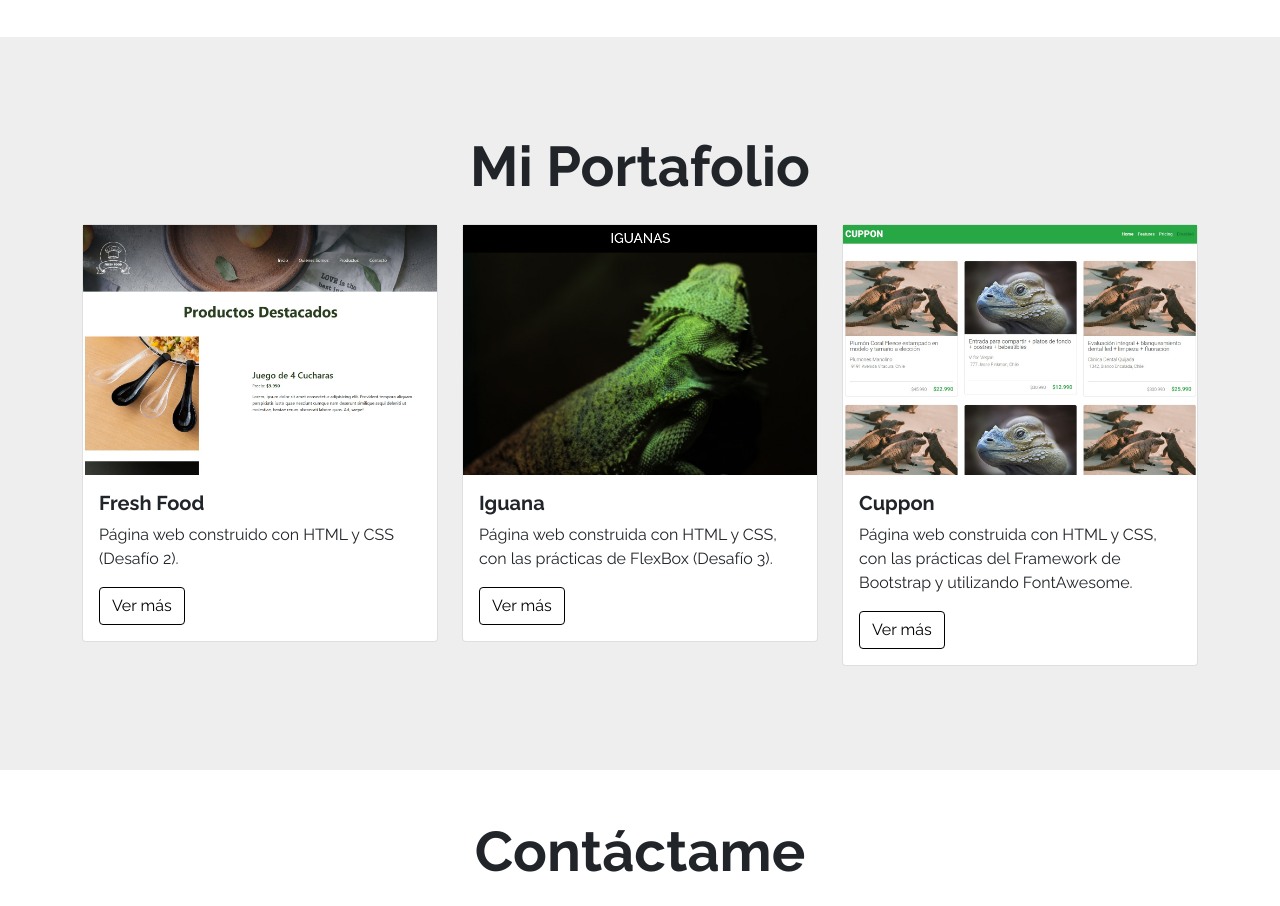
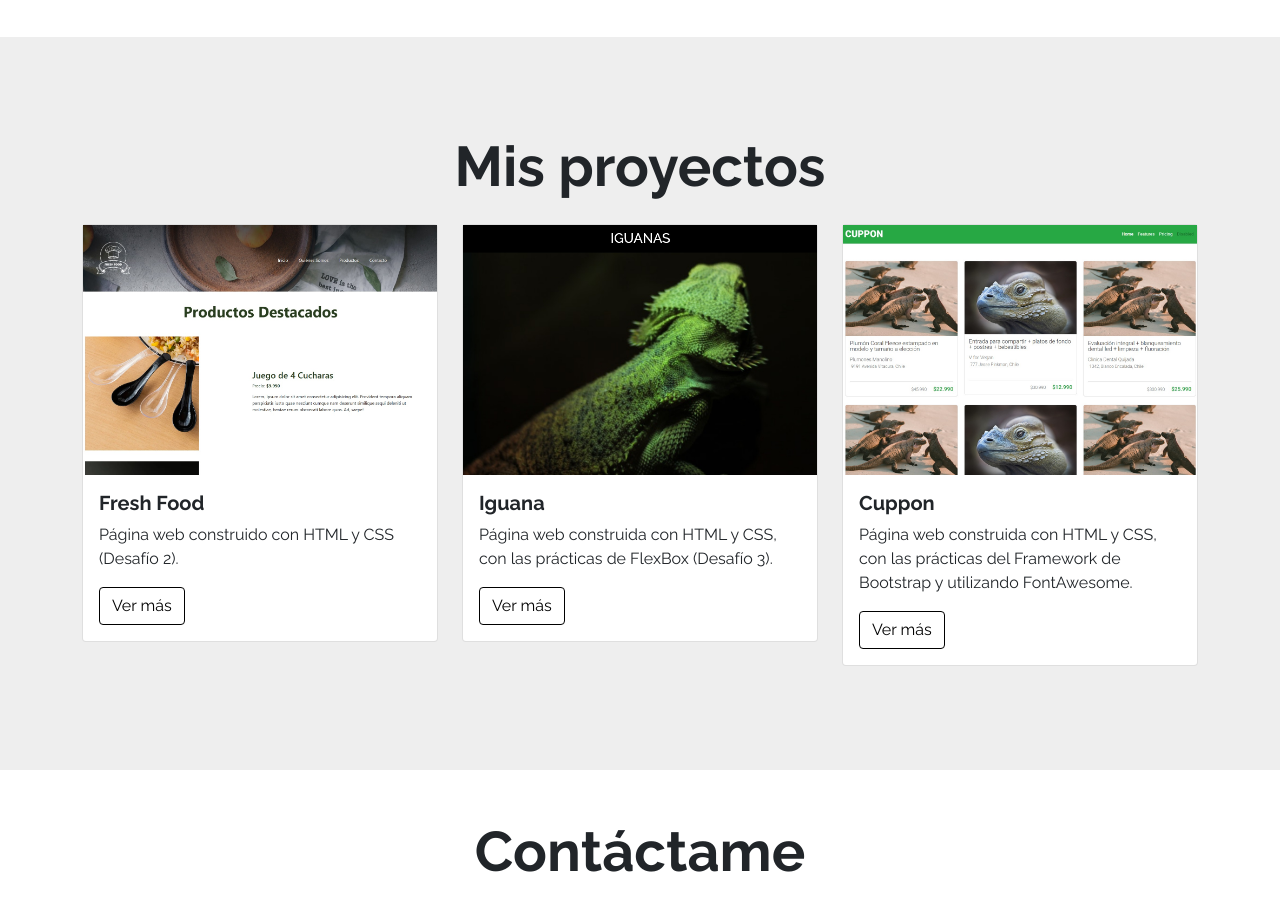
Before and after one commit to Simoncarlosv/Simoncarlosv.github.io, a plain HTML site: page index.html in a window 1280 px wide. Shown: the part 2380-3286 px from the top of the page. Drawn offline with nearby package versions, Linux system fonts and the light colour scheme.

Commit message:
cmb titulo proyectos

```diff
--- a/index.html
+++ b/index.html
@@ -155,7 +155,7 @@
 
     <section id="Mis-trabajos" class="my-5 py-5">
         <div class="container py-5">
-            <h2 class="display-4 fw-bold text-center mb-3">Mi Portafolio</h2>
+            <h2 class="display-4 fw-bold text-center mb-3">Mis proyectos</h2>
 
             <div class="row">
                 <div class="col-12 col-sm-4 py-2">
```
